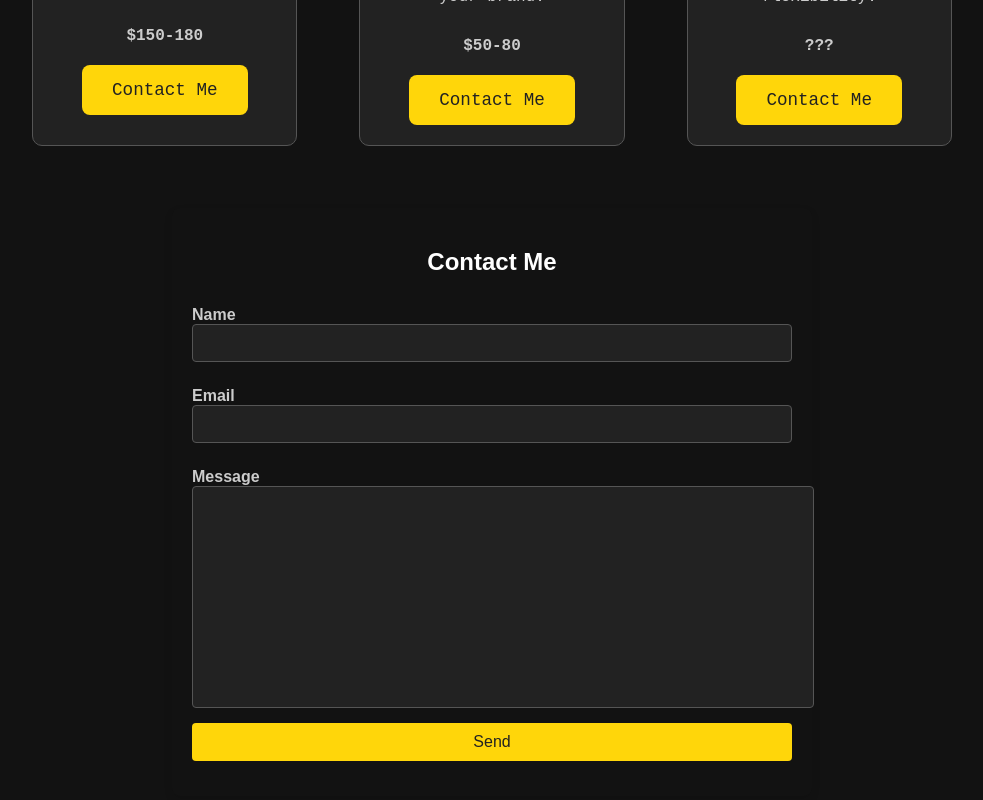
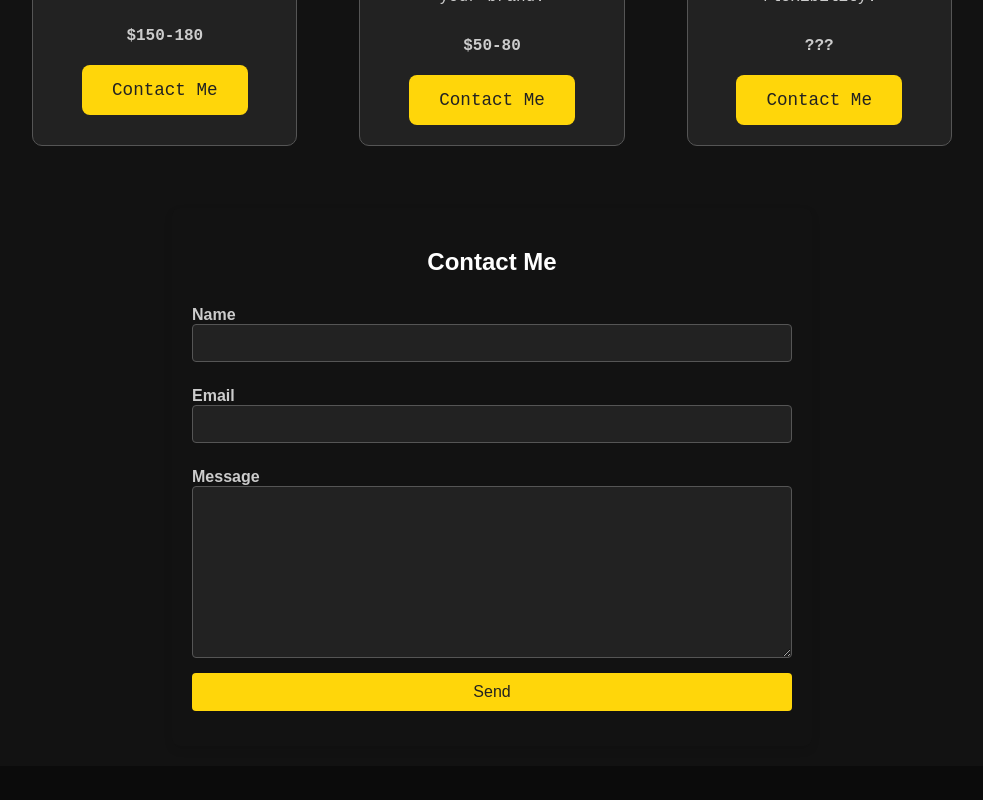
Before and after one commit to mbtammi/portfolio2025, a React (Create React App) app: page /#/youtube in a window 1280 px wide. Shown: the part 904-1704 px from the top of the page, without its empty margins (148-1131 px from the left). After the commit the page ends 1670 px from the top, so only its background shows below. Built offline with nearby package versions, Linux system fonts and the light colour scheme; no server answers.

Commit message:
better version

```diff
--- a/src/Components/CoderType.css
+++ b/src/Components/CoderType.css
@@ -71,8 +71,8 @@ button:hover {
   font-family: 'Space Mono', monospace;
 }
 
-textarea {
-  width: 100%;
+.textarea-codertype {
+  /* width: 100%; */
   height: 200px;
   background-color: #2d2d2d;
   border: 1px solid #444;
--- a/src/Components/CoderType.js
+++ b/src/Components/CoderType.js
@@ -540,6 +540,7 @@ const CoderType = () => {
             <pre>{currentSnippet}</pre>
           </div>
           <textarea
+            className='textarea-codertype'
             ref={textareaRef}
             value={userInput}
             onChange={handleInput}
--- a/src/Components/ContactUs.css
+++ b/src/Components/ContactUs.css
@@ -47,6 +47,10 @@ body {
     font-size: 14px;
     color: #ddd;
     background-color: #222; /* Dark background for input fields */
+  }
+
+  textarea {
+    height: 150px;
   }
 
   /* Input field focus */
--- a/src/Components/Youtube.js
+++ b/src/Components/Youtube.js
@@ -19,7 +19,7 @@ const Youtube = () => {
           params: {
             part: 'id',
             channelId: channelId,
-            maxResults: 10,
+            maxResults: 20,
             order: 'date',
             key: apiKey,
           },
```
